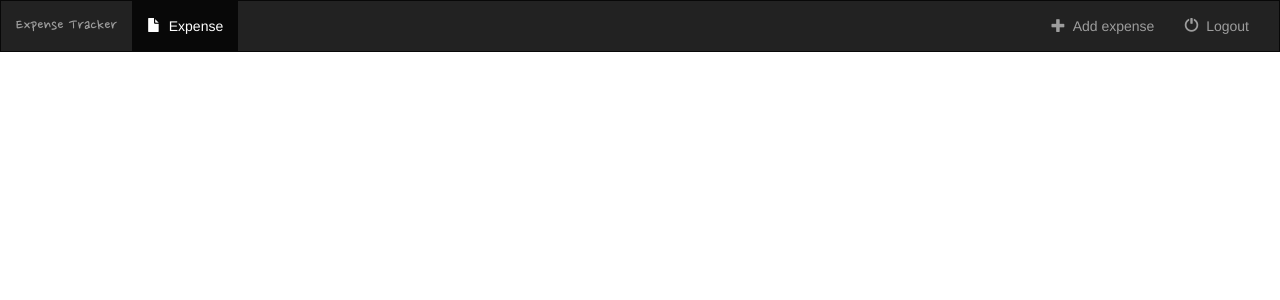
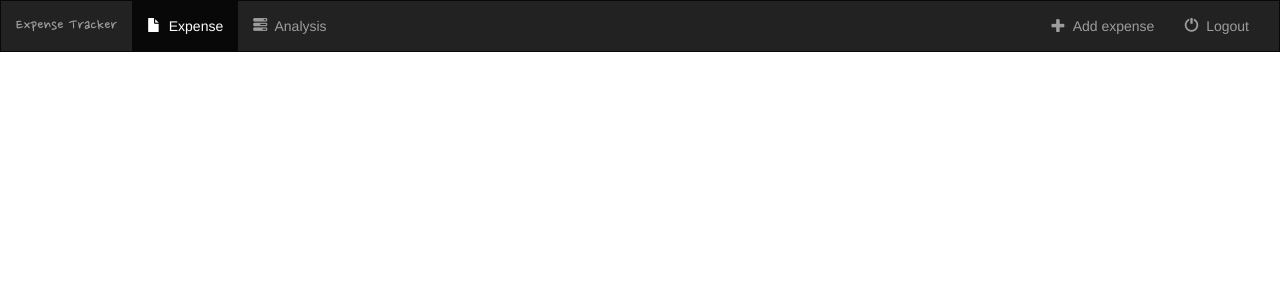
Before and after one commit to wingkwong/squirrel, a Django app: template tracker/templates/tracker/header.html in a window 1280 px wide. Shown: the top 300 px of the page. Run offline with Django 3.2, Linux system fonts and the light colour scheme; the template is opened without the code that fills it, so the values that code supplies are empty; some libraries are stand-ins or nearby versions.

Commit message:
renamed as expense / added analysis link

```diff
--- a/tracker/templates/tracker/header.html
+++ b/tracker/templates/tracker/header.html
@@ -24,14 +24,19 @@
                 <span class="icon-bar"></span>
                 <span class="icon-bar"></span>
             </button>
-            <a class="navbar-brand" href="{% url 'tracker:index' %}">Expense Tracker</a>
+            <a class="navbar-brand" href="{% url 'tracker:expense' %}">Expense Tracker</a>
         </div>
 
         <div class="collapse navbar-collapse" id="navbar">
             <ul class="nav navbar-nav">
                 <li class="active">
-                    <a href="{% url 'tracker:index' %}">
+                    <a href="{% url 'tracker:expense' %}">
                         <span class="glyphicon glyphicon-file" aria-hidden="true"></span>&nbsp; Expense
+                    </a>
+                </li>
+                <li>
+                    <a href="{% url 'tracker:analysis' %}">
+                        <span class="glyphicon glyphicon-tasks" aria-hidden="true"></span>&nbsp; Analysis
                     </a>
                 </li>
             </ul>
--- a/tracker/urls.py
+++ b/tracker/urls.py
@@ -5,7 +5,7 @@ app_name = 'tracker'
 
 urlpatterns = [
     # /
-    path('', views.IndexView.as_view(), name ="index"),
+    path('', views.IndexView.as_view(), name ="expense"),
 
     # /add
     path('add', views.ExpenseCreate.as_view(), name="create_expense"),
```
